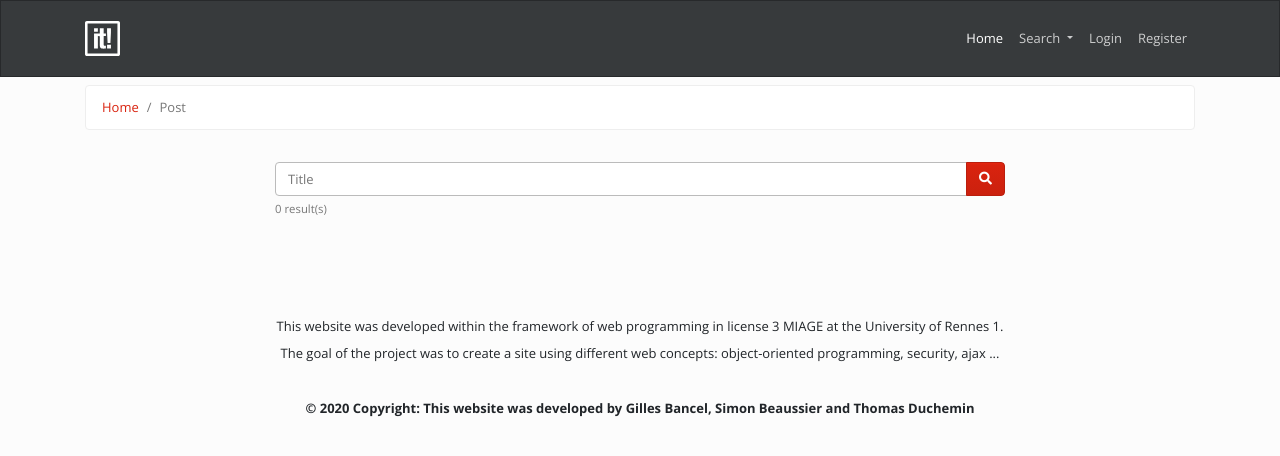
After one commit to titomtd/licence3_pw, a Symfony app: template templates/post/post_search.html.twig in a window 1280 px wide. The commit adds this page. Shown: the top 456 px of the page. Run offline with Twig, Linux system fonts and the light colour scheme; the template is opened without the code that fills it, so the values that code supplies are empty; form fields are guessed from the names that the template uses; some libraries are stand-ins or nearby versions.

Commit message:
Add post search and some fix

```diff
--- a/templates/menu.html.twig
+++ b/templates/menu.html.twig
@@ -19,7 +19,7 @@
                     </a>
                     <div class="dropdown-menu dropdown-menu-right" aria-labelledby="navbarDropdown">
                         <a class="dropdown-item" href="{{ path('user_index') }}">{{ 'app.ui.user'|trans }}</a>
-                        <a class="dropdown-item" href="#">{{ 'app.ui.post'|trans }}</a>
+                        <a class="dropdown-item" href="{{ path('post_search') }}">{{ 'app.ui.post'|trans }}</a>
                     </div>
                 </li>
                 {% if app.user %}
--- /dev/null
+++ b/templates/post/post_search.html.twig
@@ -0,0 +1,40 @@
+{% extends 'base.html.twig' %}
+
+{% block title %}{{ 'app.ui.post'|trans }}{% endblock %}
+
+{% block body %}
+    <div class="container mt-2">
+        <nav aria-label="breadcrumb" class="main-breadcrumb">
+            <ol class="breadcrumb">
+                <li class="breadcrumb-item"><a href="{{ path('home') }}">{{ 'app.ui.home'|trans }}</a></li>
+                <li class="breadcrumb-item active" aria-current="page">{{ 'app.ui.post'|trans }}</li>
+            </ol>
+        </nav>
+        <div class="row justify-content-center">
+            <div class="col-sm-8 mt-3 mb-5">
+                {{ form_start(form) }}
+                <div class="input-group">
+                    {{ form_widget(form.title, {'attr': {'class': 'form-control', 'placeholder': ('app.ui.title'|trans)}}) }}
+                    <div class="input-group-append"><button type="submit" class="btn btn-primary"><i class="fas fa-search"></i></button></div>
+                </div>
+                <small id="searchHelp" class="form-text text-muted">{{ 'app.ui.number_result'|trans({'%number%': (posts | length)}) }}</small>
+                {{ form_end(form) }}
+            </div>
+        </div>
+        <div class="row justify-content-md-center">
+            {% for post in posts %}
+                <div class="col-sm-6 col-md-4">
+                    <div class="card mt-2">
+                        <div class="card-body">
+                            <h4 class="card-title">{{ post.title }}</h4>
+                            <h6 class="card-subtitle mb-2 text-muted">{{ ('app.ui.'~post.language)|trans }}</h6>
+                            {#<p class="card-text">Some quick example text to build on the card title and make up the bulk of the card's content.</p>#}
+                            <a href="{{ path('post_show', {'id' : post.id}) }}" class="card-link">{{ 'app.ui.read_more'|trans }}</a>
+                            <a href="#" class="card-link">Another link</a>
+                        </div>
+                    </div>
+                </div>
+            {% endfor %}
+        </div>
+    </div>
+{% endblock %}
--- a/templates/post/show.html.twig
+++ b/templates/post/show.html.twig
@@ -119,7 +119,7 @@
                                             <p class="card-text">{{ 'app.ui.number_post'|trans({'%number%': user.getPostNumber}) }}</p>
                                         </div>
                                         <div class="col-4">
-                                            <a href="" class="btn btn-link btn-sm">{{ 'app.ui.view_profile'|trans }}</a>
+                                            <a href="{{ path('user_show', { 'id' : user.id }) }}" class="btn btn-link btn-sm">{{ 'app.ui.view_profile'|trans }}</a>
                                         </div>
                                     </div>
                                 </li>
--- a/templates/user/index.html.twig
+++ b/templates/user/index.html.twig
@@ -21,7 +21,7 @@
                     {{ form_widget(form.username, {'attr': {'class': 'form-control', 'placeholder': ('app.ui.username'|trans)}}) }}
                     <div class="input-group-append"><button type="submit" class="btn btn-primary"><i class="fas fa-search"></i></button></div>
                 </div>
-                <small id="searchHelp" class="form-text text-muted">{{ users | length }} résultats</small>
+                <small id="searchHelp" class="form-text text-muted">{{ 'app.ui.number_result'|trans({'%number%': (users | length)}) }}</small>
             {{ form_end(form) }}
         </div>
     </div>
--- a/translations/messages.en.yaml
+++ b/translations/messages.en.yaml
@@ -50,6 +50,7 @@ app:
     python: Python
     read_more: Read more
     register: Register
+    number_result: '%number% result(s)'
     save: Save
     search: Search
     search_a_post: Search a post
--- a/translations/messages.fr.yaml
+++ b/translations/messages.fr.yaml
@@ -50,6 +50,7 @@ app:
     python: Python
     read_more: Lire la suite
     register: Inscription
+    number_result: '%number% résultat(s)'
     save: Enregistrer
     search: Rechercher
     search_a_post: Rechercher une publication
```
Also changed, not shown: src/Controller/PostController.php (+26 -0 lines), src/Repository/PostRepository.php (+9 -0 lines).
